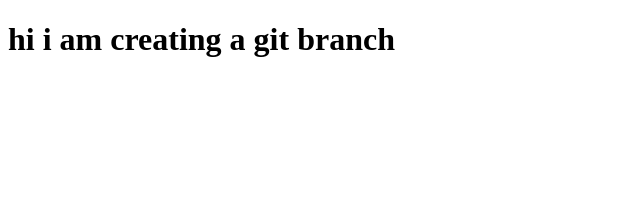
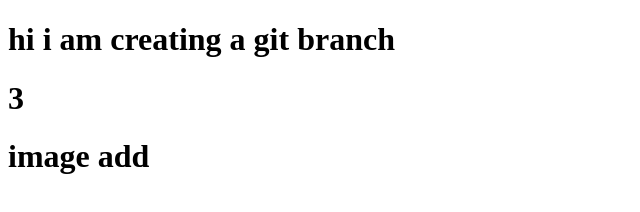
Before and after one commit to afsanasinthi/git-brach-test-two, a plain HTML site: page index.html in a window 1280 px wide. Shown: the whole page, without its empty margins (0-640 px from the left). Drawn offline with Linux system fonts and the light colour scheme.

Commit message:
secong image add

```diff
--- a/index.html
+++ b/index.html
@@ -8,5 +8,7 @@
 </head>
 <body>
     <h1>hi i am creating a git branch </h1>
+    <h1>3</h1>
+    <h1>image add </h1>
 </body>
 </html>
```
